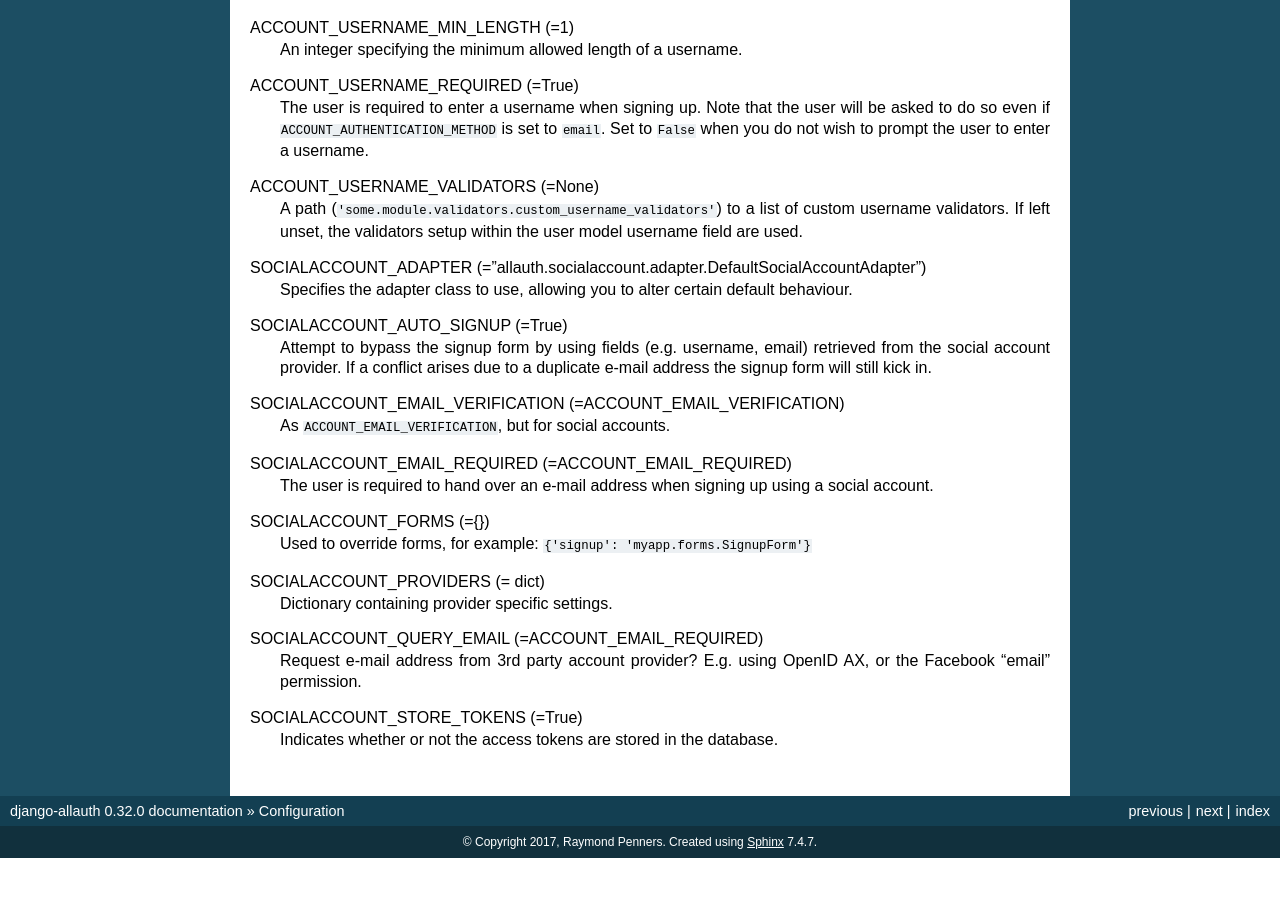
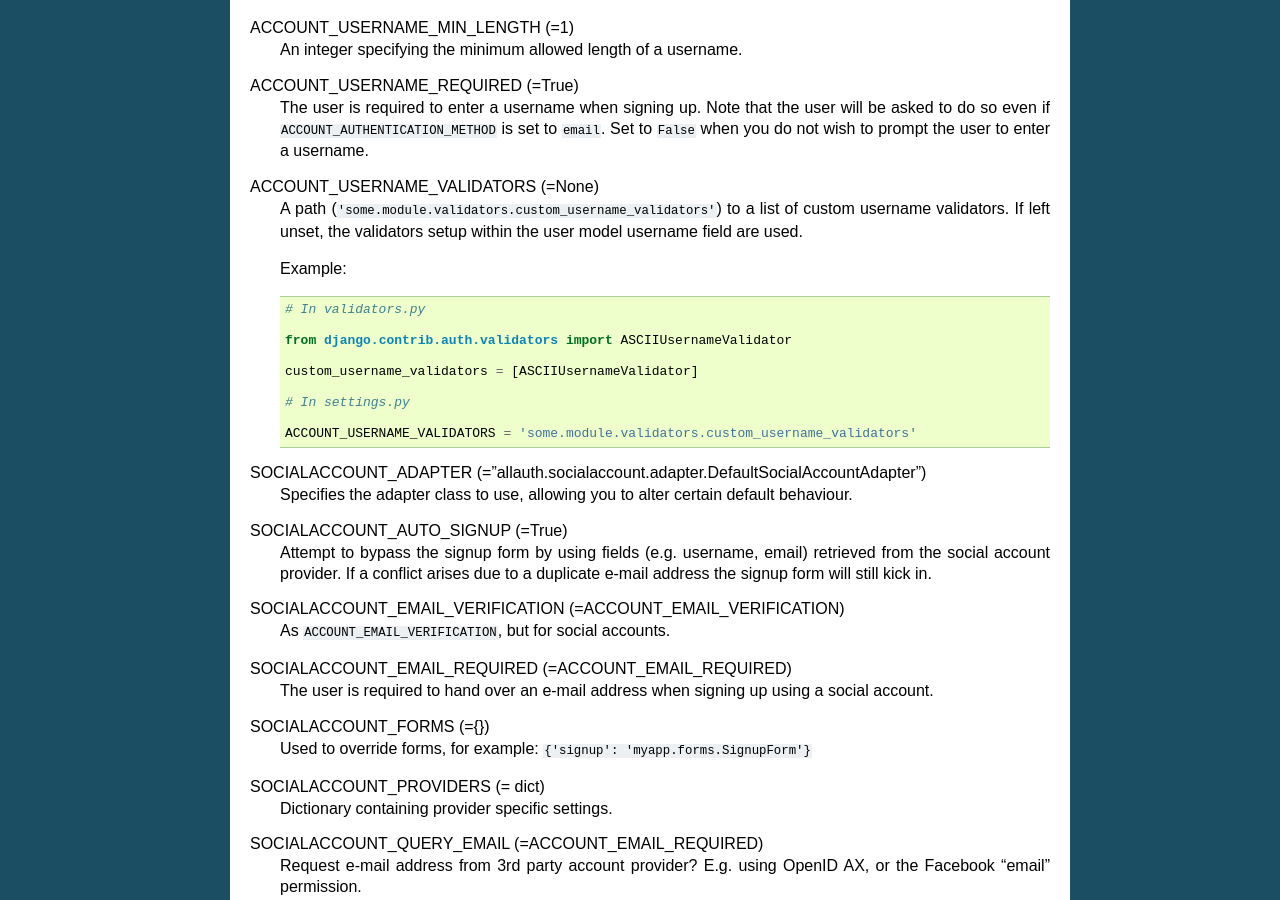
Before and after one commit to pennersr/django-allauth, a Sphinx documentation site: the page built from docs/configuration.rst, in a window 1280 px wide and 900 px high, scrolled down 2831 px. Built offline with Sphinx 7.4.7, drawn with Linux system fonts in a browser that asks for light colours; before the commit the page ends 3689 px from its top, so only the background shows below that.

Commit message:
Add an example for ACCOUNT_USERNAME_VALIDATORS

```diff
--- a/docs/configuration.rst
+++ b/docs/configuration.rst
@@ -186,6 +186,18 @@ ACCOUNT_USERNAME_VALIDATORS (=None)
   custom username validators. If left unset, the validators setup
   within the user model username field are used.
 
+  Example::
+
+      # In validators.py
+
+      from django.contrib.auth.validators import ASCIIUsernameValidator
+
+      custom_username_validators = [ASCIIUsernameValidator]
+
+      # In settings.py
+
+      ACCOUNT_USERNAME_VALIDATORS = 'some.module.validators.custom_username_validators'
+
 SOCIALACCOUNT_ADAPTER (="allauth.socialaccount.adapter.DefaultSocialAccountAdapter")
   Specifies the adapter class to use, allowing you to alter certain
   default behaviour.
```
